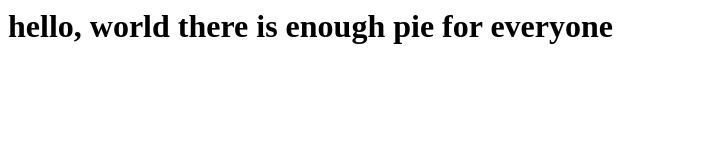
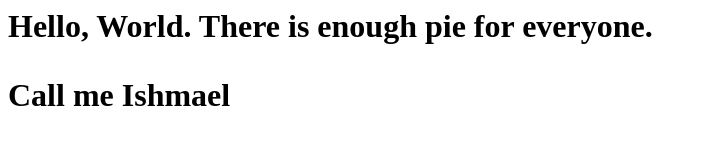
Before and after one commit to JoelStew/Website, a plain HTML site: page index.html in a window 1280 px wide. Shown: the whole page, without its empty margins (0-707 px from the left). Drawn offline with Linux system fonts and the light colour scheme.

Commit message:
Add paragraph

```diff
--- a/index.html
+++ b/index.html
@@ -1 +1 @@
-<h1>hello, world there is enough pie for everyone</h>
+<h1>Hello, World.  There is enough pie for everyone.</h> <p>Call me Ishmael</p>
```
